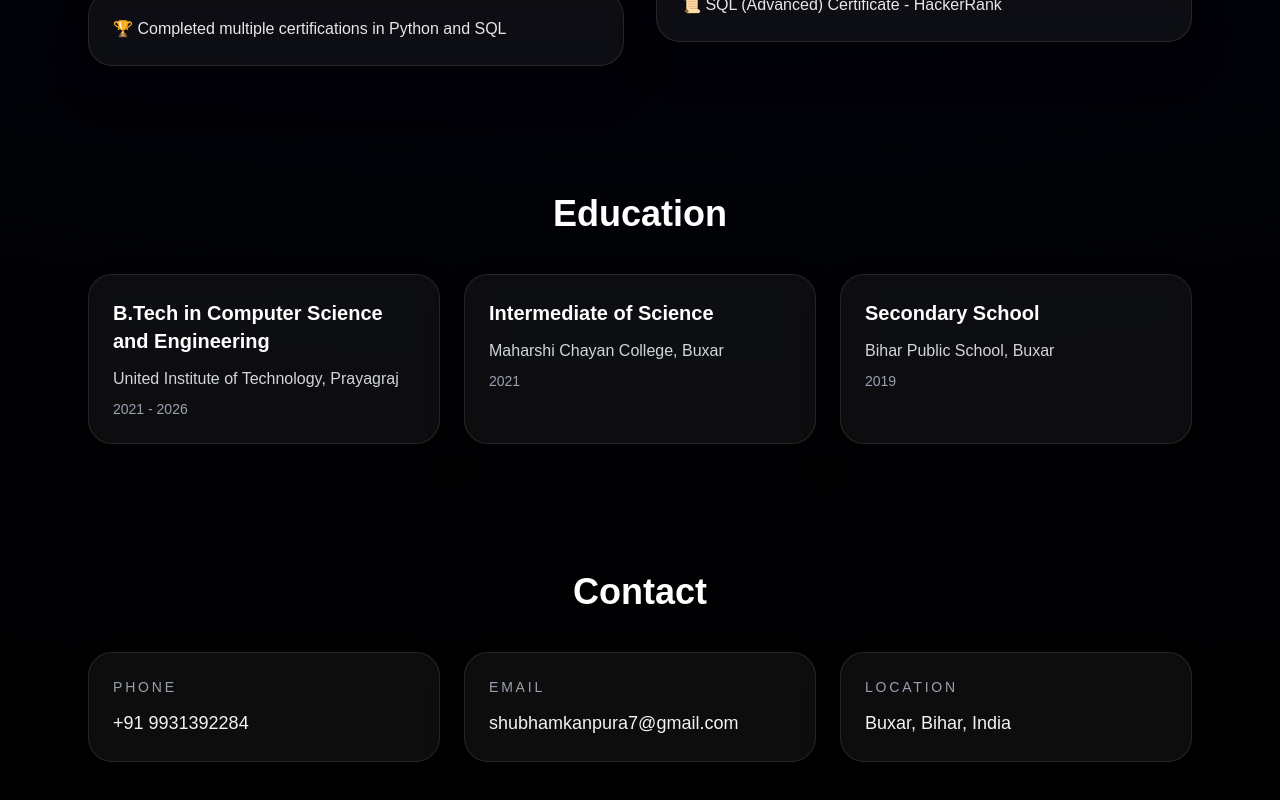
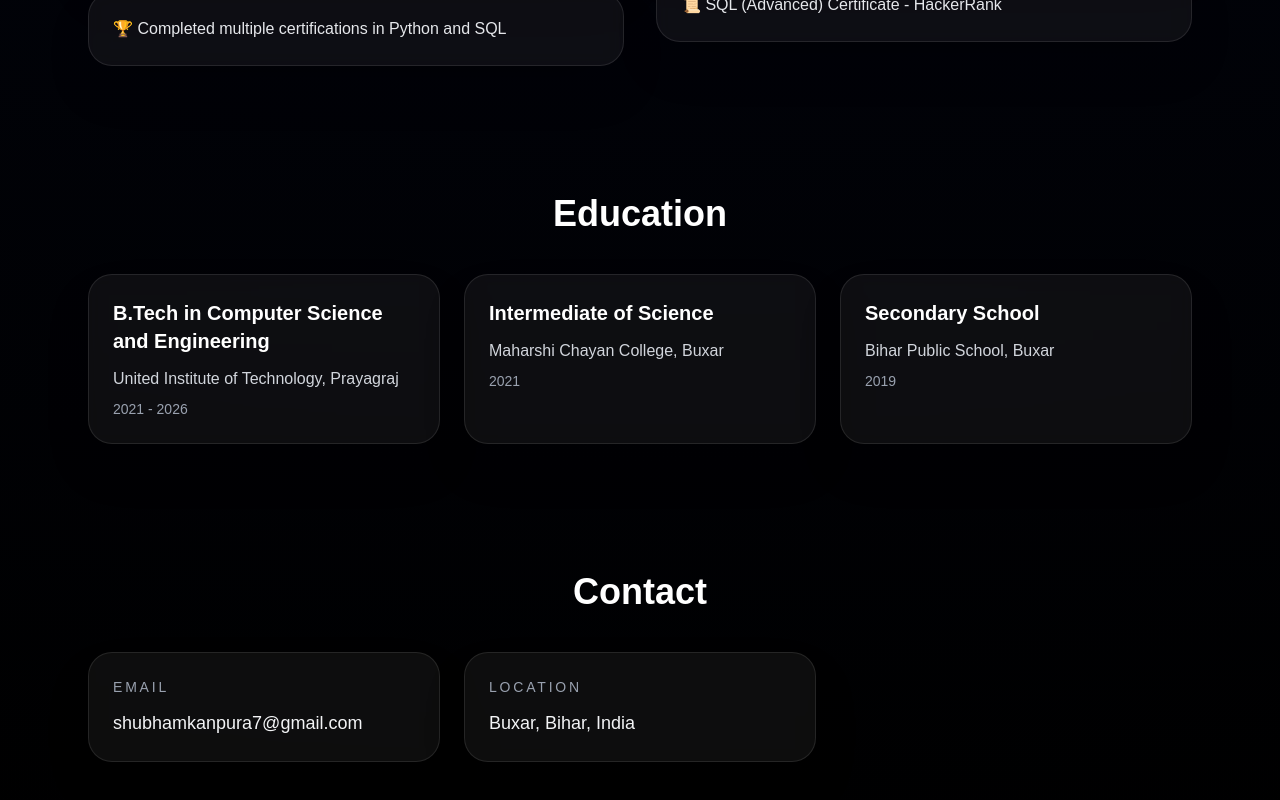
Before and after one commit to iam-shubhamm/My-portfolio, a Next.js app: page / in a window 1280 px wide. Shown: the part 3708-4508 px from the top of the page. Built offline with nearby package versions, Linux system fonts and the light colour scheme.

Commit message:
Update page.tsx

```diff
--- a/app/page.tsx
+++ b/app/page.tsx
@@ -337,10 +337,7 @@ export default function Home() {
         <FadeSection id="contact" className="scroll-mt-28 py-16 pb-24">
           <h2 className="text-center text-4xl font-semibold">Contact</h2>
           <div className="mt-10 grid gap-6 md:grid-cols-3">
-            <Card>
-              <p className="text-sm uppercase tracking-[0.2em] text-gray-400">Phone</p>
-              <p className="mt-3 text-lg text-gray-100">+91 9931392284</p>
-            </Card>
+
             <Card>
               <p className="text-sm uppercase tracking-[0.2em] text-gray-400">Email</p>
               <p className="mt-3 break-all text-lg text-gray-100">shubhamkanpura7@gmail.com</p>
```
